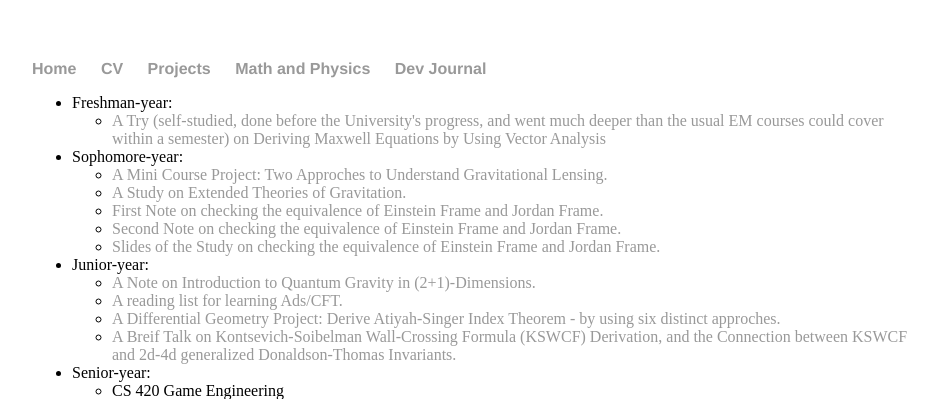
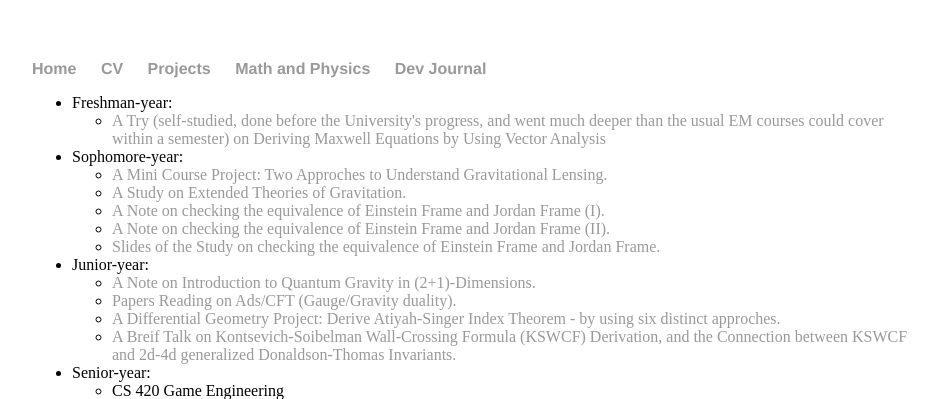
Before and after one commit to williamchuang/williamchuang.github.io, a Jekyll site: the page built from projects/index.html, in a window 1280 px wide. Shown: the top 399 px of the page, without its empty margins (160-1110 px from the left). Built offline with Jekyll 4.4.1, drawn with Linux system fonts in a browser that asks for light colours; comment, search, counter and statistics services are not loaded.

Commit message:
Update index.html

```diff
--- a/projects/index.html
+++ b/projects/index.html
@@ -19,14 +19,14 @@ blog: passive
 		<ul>
 			<li><a href="/files/GL_Course_Project.pdf"> A Mini Course Project: Two Approches to Understand Gravitational Lensing.</a><br>
   			<li><a href="/files/ETG.pdf"> A Study on Extended Theories of Gravitation.</a><br>
-  			<li><a href="/files/Note of JF and EF Study001.pdf"> First Note on checking the equivalence of Einstein Frame and Jordan Frame.</a><br>
-  			<li><a href="/files/Note of JF and EF Study002.pdf"> Second Note on checking the equivalence of Einstein Frame and Jordan Frame.</a><br>
+  			<li><a href="/files/Note of JF and EF Study001.pdf"> A Note on checking the equivalence of Einstein Frame and Jordan Frame (I).</a><br>
+  			<li><a href="/files/Note of JF and EF Study002.pdf"> A Note on checking the equivalence of Einstein Frame and Jordan Frame (II).</a><br>
   			<li><a href="/files/EFJF.pdf"> Slides of the Study on checking the equivalence of Einstein Frame and Jordan Frame.</a><br>
 		</ul>
 	<li>Junior-year:<br>
   		<ul>
   			<li><a href="/files/2+1.pdf">A Note on Introduction to Quantum Gravity in (2+1)-Dimensions.</a><br>
-  			<li><a href="/files/booklist.pdf"> A reading list for learning Ads/CFT.</a><br>
+  			<li><a href="/files/booklist.pdf"> Papers Reading on Ads/CFT (Gauge/Gravity duality).</a><br>
 			<li><a href="/files/Index_Them.pdf"> A Differential Geometry Project: Derive Atiyah-Singer Index Theorem - by using six distinct approches.</a><br>
 			<li><a href="/files/William_Chuang_Notes_on_Wall_Crossing.pdf"> A Breif Talk on Kontsevich-Soibelman Wall-Crossing Formula (KSWCF) Derivation, and the Connection between KSWCF and 2d-4d generalized Donaldson-Thomas Invariants.</a><br>
 		</ul>
```
